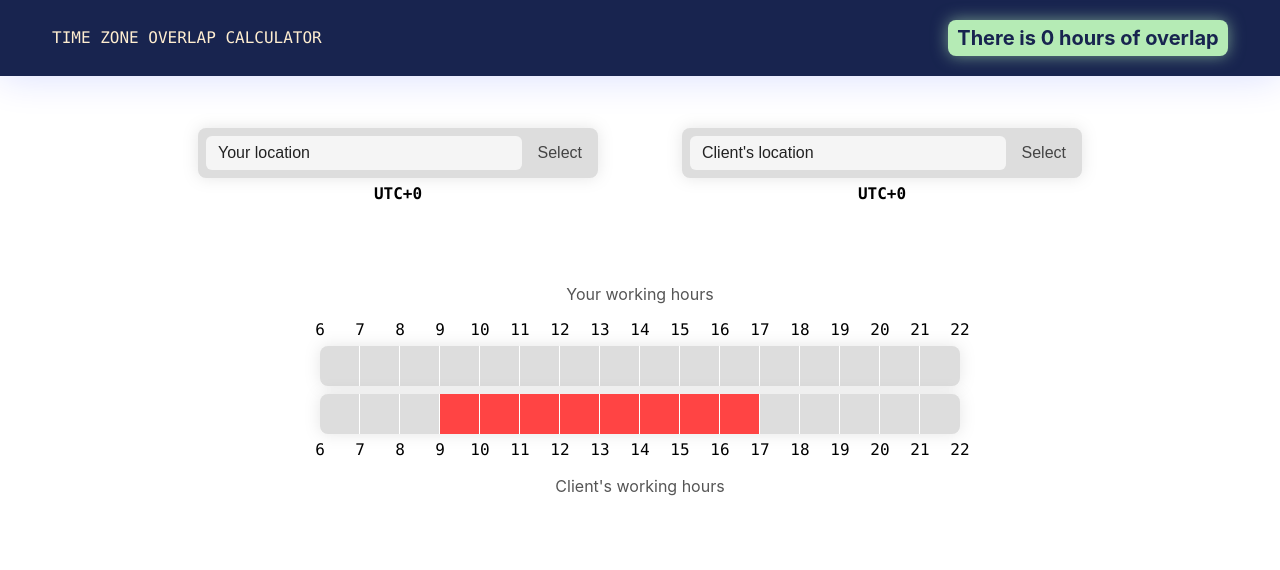
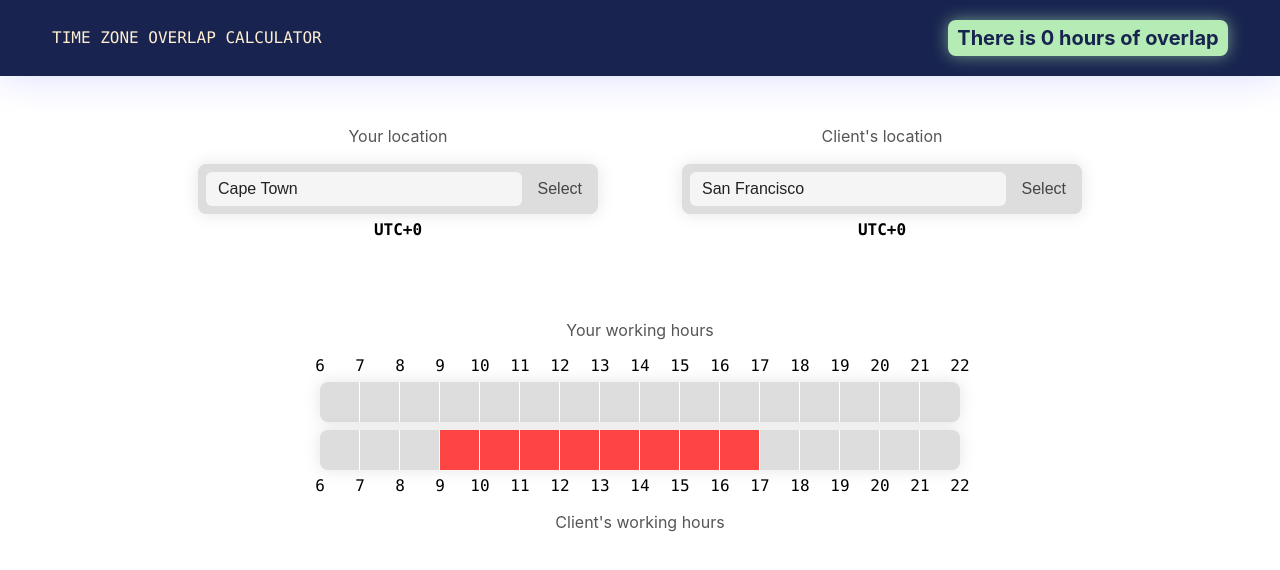
Before and after one commit to okiss/timezone-overlap, a Svelte app: page / in a window 1280 px wide. Shown: the top 570 px of the page. Built offline with nearby package versions, Linux system fonts and the light colour scheme.

Commit message:
add labels to location inputs

```diff
--- a/src/components/LocationInput.svelte
+++ b/src/components/LocationInput.svelte
@@ -8,7 +8,8 @@
   import LoadingOverlay from './LoadingOverlay.svelte';
 
   export let isLoading = false;
-  export let placeholder = 'Location';
+  export let label = 'Location';
+  export let placeholder = '';
 
   const dispatch = createEventDispatcher<Location>();
   const alert: (alert: Alert) => void = getContext(Context.ALERTS);
@@ -20,6 +21,8 @@
   let selectedSuggestionIndex = -1;
   let isFocused = false;
   let isLoadingSuggestions = false;
+
+  const inputId = `${Math.random()}`;
 
   const searchLocation = async (e: any) => {
     const searchText: string = e.target.value;
@@ -86,9 +89,11 @@
 </script>
 
 <div class="location-input">
+  <label for={inputId}>{label}</label>
   <div class="input-wrapper" class:suggestions-visible={isFocused && suggestions.length}>
     <div class="input-clearable">
       <input
+        id={inputId}
         class="input"
         {placeholder}
         type="text"
@@ -130,6 +135,12 @@
 <style>
   .location-input {
     width: 400px;
+  }
+  label {
+    display: block;
+    text-align: center;
+    margin-bottom: var(--spacing-4);
+    color: #555;
   }
   .input-wrapper {
     display: flex;
--- a/src/components/Root.svelte
+++ b/src/components/Root.svelte
@@ -41,11 +41,17 @@
 </header>
 <main>
   <div class="inputs">
-    <TimezoneInput bind:offset={offsetA} bind:location={locationA} placeholder={'Your location'} />
     <TimezoneInput
+      label={'Your location'}
+      placeholder={'Cape Town'}
+      bind:offset={offsetA}
+      bind:location={locationA}
+    />
+    <TimezoneInput
+      label={"Client's location"}
+      placeholder={'San Francisco'}
       bind:offset={offsetB}
       bind:location={locationB}
-      placeholder={"Client's location"}
     />
   </div>
   <TimeSlots
--- a/src/components/TimezoneInput.svelte
+++ b/src/components/TimezoneInput.svelte
@@ -7,6 +7,7 @@
 
   export let offset = 0;
   export let location = '';
+  export let label = 'Location';
   export let placeholder = '';
 
   const alert: (alert: Alert) => void = getContext(Context.ALERTS);
@@ -42,7 +43,13 @@
 </script>
 
 <div class="time-zone-input">
-  <LocationInput {isLoading} {placeholder} on:submit={onLocationSelected} on:clear={onClear} />
+  <LocationInput
+    {isLoading}
+    {label}
+    {placeholder}
+    on:submit={onLocationSelected}
+    on:clear={onClear}
+  />
   <div class="info">
     <span class="offset">{offsetText}</span> <span>{timeZoneText}</span>
   </div>
```
